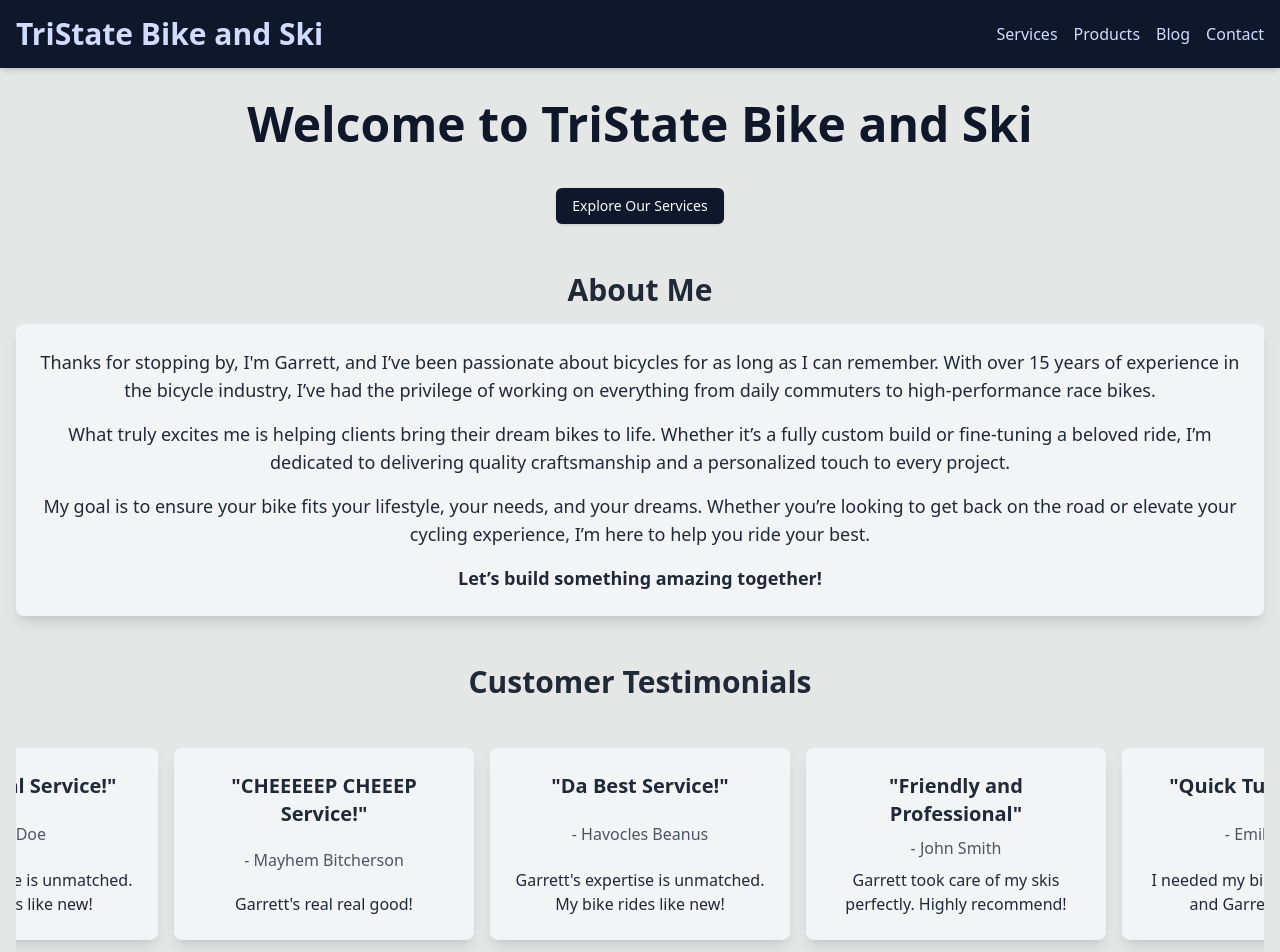
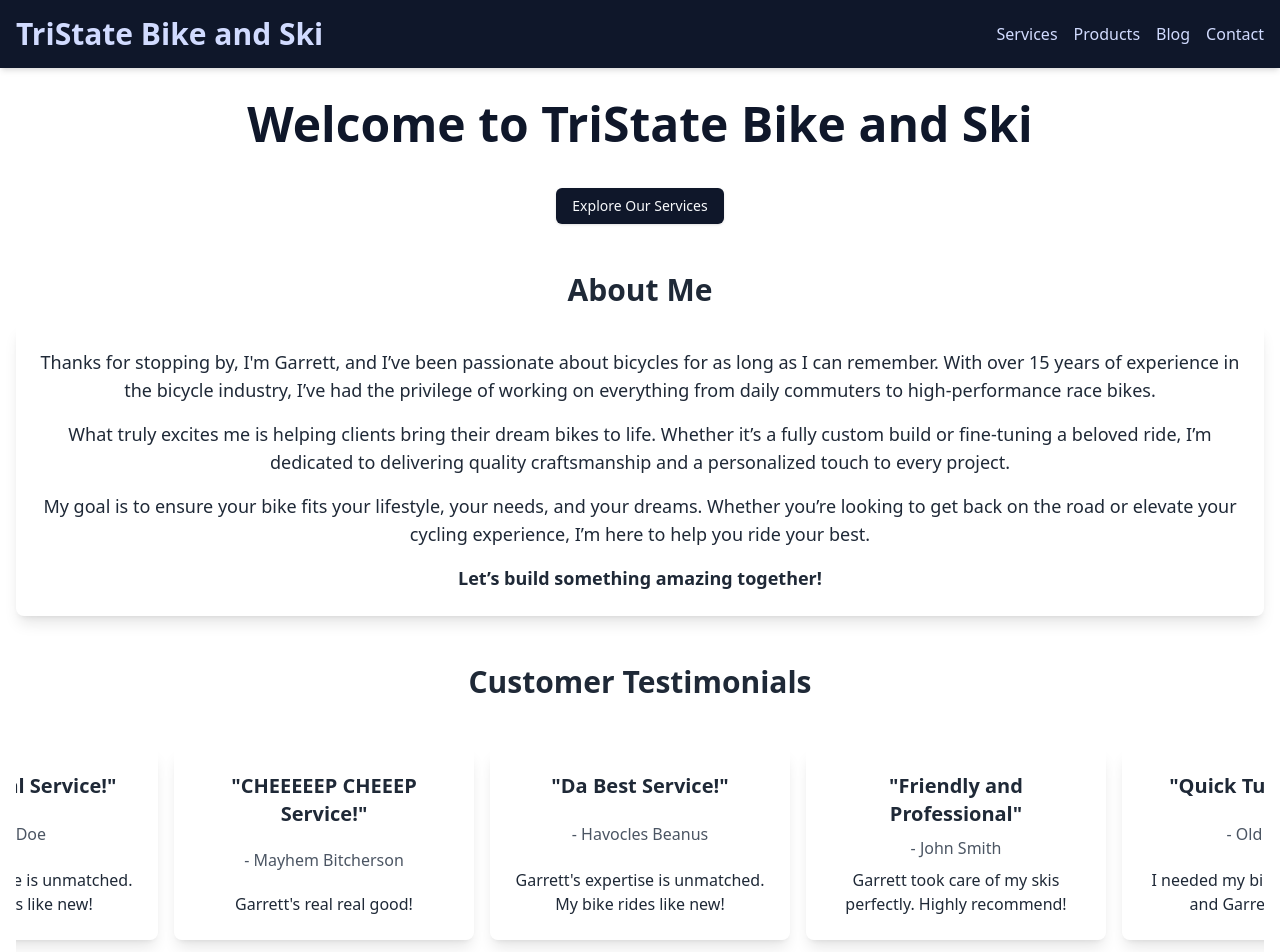
Before and after one commit to wingsforsophia/BikeSkiShop, a React (Create React App) app: page / in a window 1280 px wide. Shown: the top 952 px of the page. Built offline with nearby package versions, Linux system fonts and the light colour scheme.

Commit message:
changes styles

```diff
--- a/src/components/About.tsx
+++ b/src/components/About.tsx
@@ -4,7 +4,7 @@ const About: React.FC = () => {
   return (
     <section id="about" className="mb-12">
       <h2 className="text-3xl font-bold mb-4 text-center">About Me</h2>
-      <div className="bg-gray-100 p-6 rounded-lg shadow-lg text-center">
+      <div className="p-6 rounded-lg shadow-lg text-center">
         <p className="text-lg mb-4">
           Thanks for stopping by, I'm Garrett, and I’ve been passionate about bicycles for as long as I can remember. With over 15 years of experience in the bicycle industry, I’ve had the privilege of working on everything from daily commuters to high-performance race bikes.
         </p>
--- a/src/views/HomePage.tsx
+++ b/src/views/HomePage.tsx
@@ -28,7 +28,7 @@ const HomePage: React.FC = () => {
   }, []);
 
   return (
-    <div className="min-h-screen bg-base-300 text-base-content">
+    <div className="min-h-screen text-base-content">
       <Header />
 
       <main className="container mx-auto px-4 py-8">
@@ -56,13 +56,13 @@ const HomePage: React.FC = () => {
                 { title: "CHEEEEEP CHEEEP Service!", author: "Mayhem Bitcherson", text: "Garrett's real real good!" },
                 { title: "Da Best Service!", author: "Havocles Beanus", text: "Garrett's expertise is unmatched. My bike rides like new!" },
                 { title: "Friendly and Professional", author: "John Smith", text: "Garrett took care of my skis perfectly. Highly recommend!" },
-                { title: "Quick Turnaround!", author: "Emily Davis", text: "I needed my bike fixed urgently, and Garrett delivered." },
+                { title: "Quick Turnaround!", author: "Old Yowsie", text: "I needed my bike fixed urgently, and Garrett delivered." },
               ].map((review, index) => (
                 <div
                   key={index}
                   className="flex-shrink-0 w-full sm:w-[80%] md:w-[60%] lg:w-[40%] max-w-[300px]"
                 >
-                  <div className="p-6 bg-gray-100 rounded-lg shadow-lg text-center h-full flex flex-col justify-between">
+                  <div className="p-6 rounded-lg shadow-lg text-center h-full flex flex-col justify-between">
                     <h3 className="text-xl font-bold">{`"${review.title}"`}</h3>
                     <p className="mt-2 text-gray-600">{`- ${review.author}`}</p>
                     <p className="mt-2">{review.text}</p>
```
